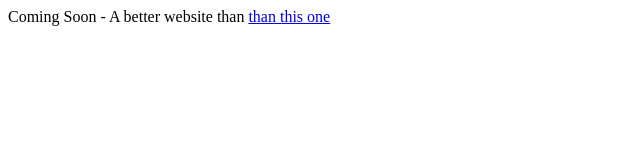
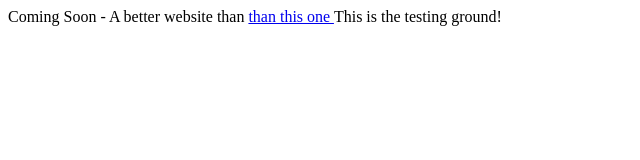
Before and after one commit to brianwhelan-ireland/WebsiteBackup, a plain HTML site: page index.html in a window 1280 px wide. Shown: the whole page, without its empty margins (0-640 px from the left). Drawn offline with Linux system fonts and the light colour scheme.

Commit message:
updated webpage

```diff
--- a/index.html
+++ b/index.html
@@ -1,4 +1,5 @@
 <!DOCTYPE html>
 <html lang="eng">
 Coming Soon - A better website than <a href='https://www.brianhwhelan.website/'> than this one </a>
+This is the testing ground!
 </html>
```
